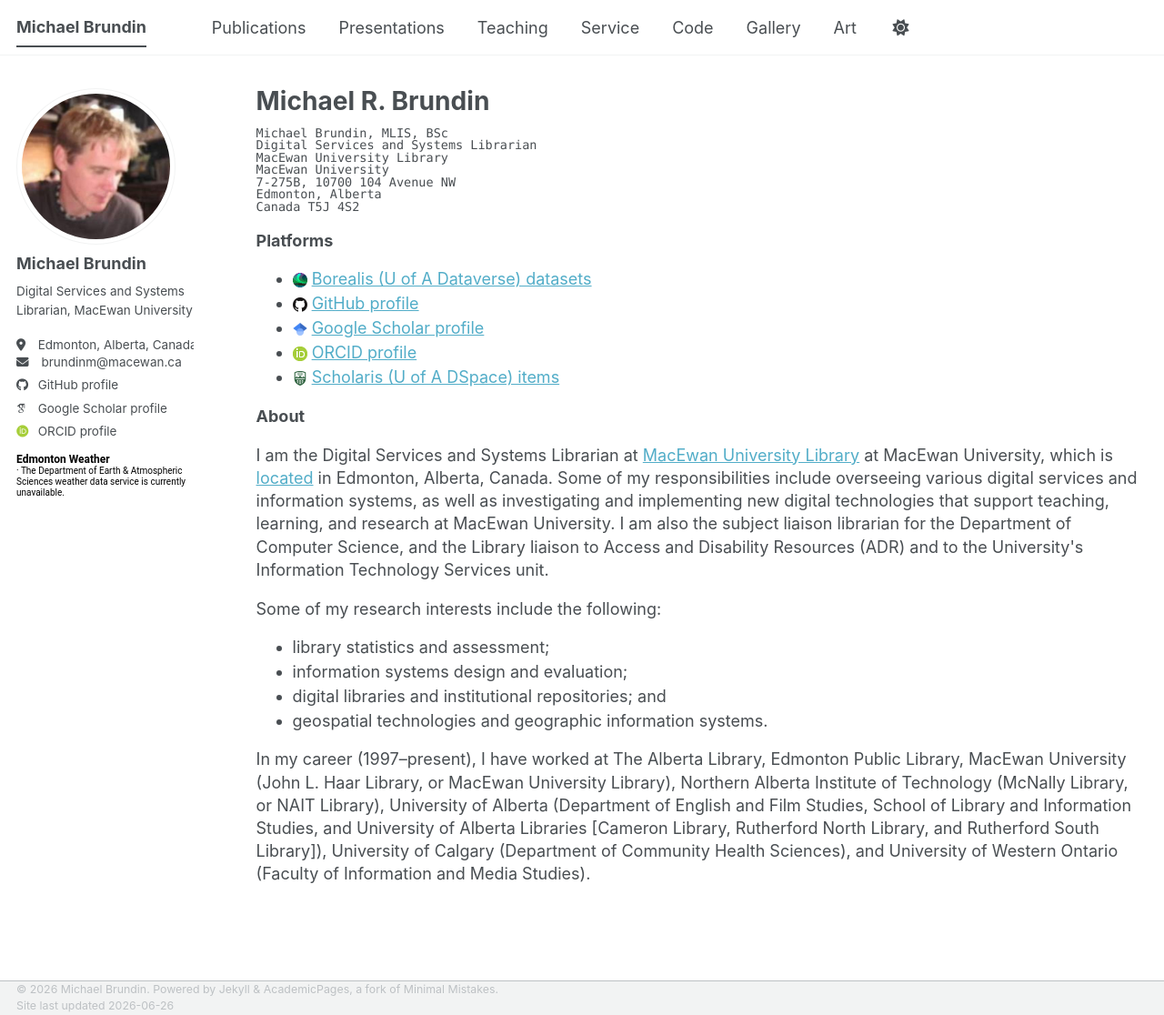
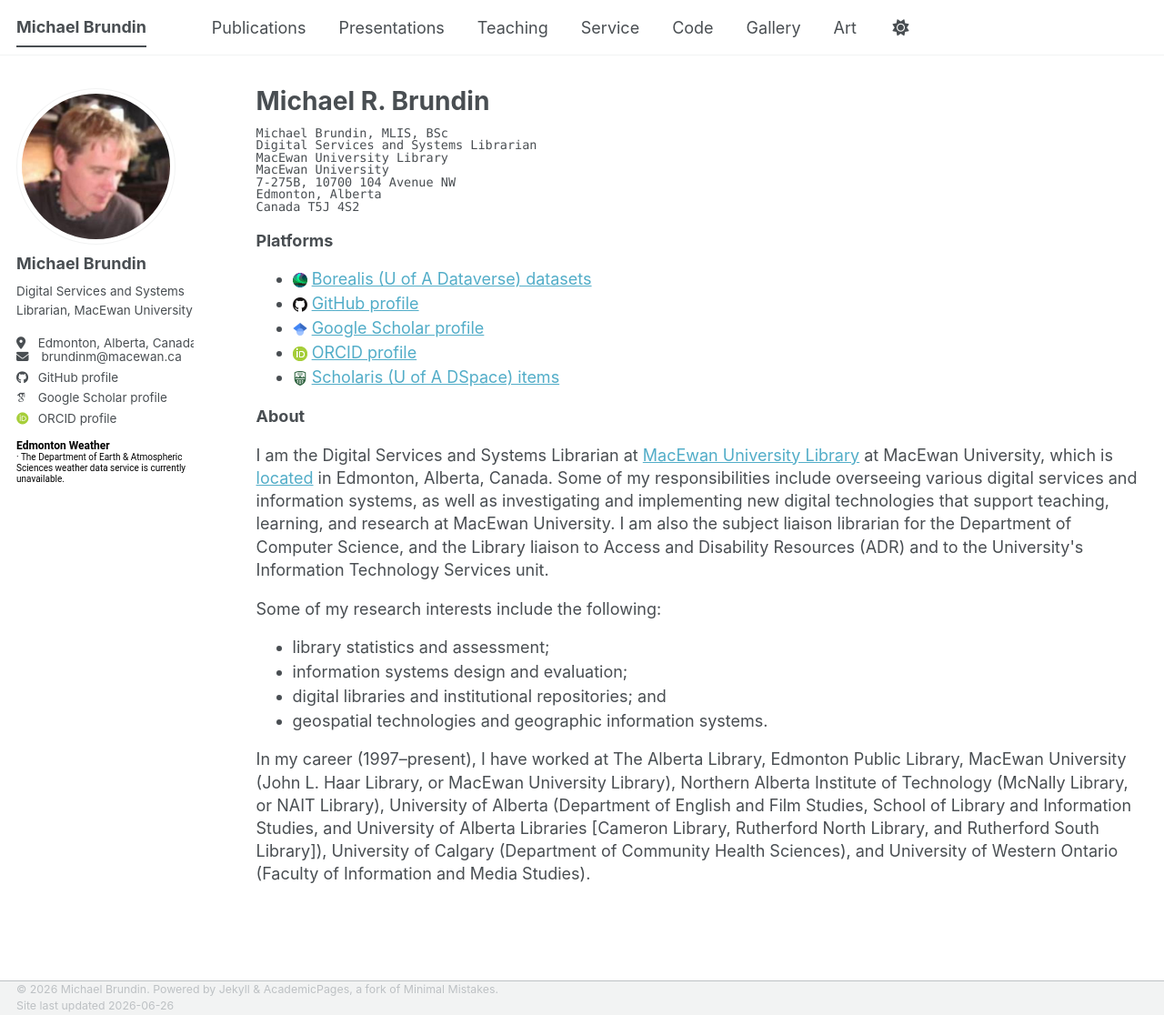
Before and after one commit to brundinm/brundinm.github.io, a Jekyll site: the page built from _pages/about.md, in a window 1280 px wide and 1116 px high. Shown: the whole window at 91% size. Built offline with Jekyll 4.4.1, drawn with Linux system fonts in a browser that asks for light colours; some web fonts are replaced; a script bundle is joined from its source files by our own code; library files that are not in the unit come from our copies.

Commit message:
Code revisions

```diff
--- a/_sass/layout/_sidebar.scss
+++ b/_sass/layout/_sidebar.scss
@@ -82,7 +82,7 @@
    ========================================================================== */
 
 .toc {
-  background-color: var(--global-toc-bg-color);
+  background-color: var(--global-bg-color);
   border: 1px solid var(--global-border-color);
   border-radius: $border-radius;
   box-shadow: $box-shadow;
@@ -210,8 +210,6 @@
 
 .author__bio {
   margin: 0;
-  /* MRB: Reduce vertical spacing */
-  line-height: 1;
 
   @include breakpoint($large) {
     margin-top: 10px;
--- a/assets/css/main.scss
+++ b/assets/css/main.scss
@@ -52,9 +52,9 @@
 /* Reduce vertical spacing between author links in the left sidebar */
 .author__urls {
     li {
-	    line-height: 1.2;
-		margin-top: 0.1em;
-        margin-bottom: 0.1em;
+	    line-height: 1;
+		margin-top: 0em;
+        margin-bottom: 0em;
     }
 }
 
```
